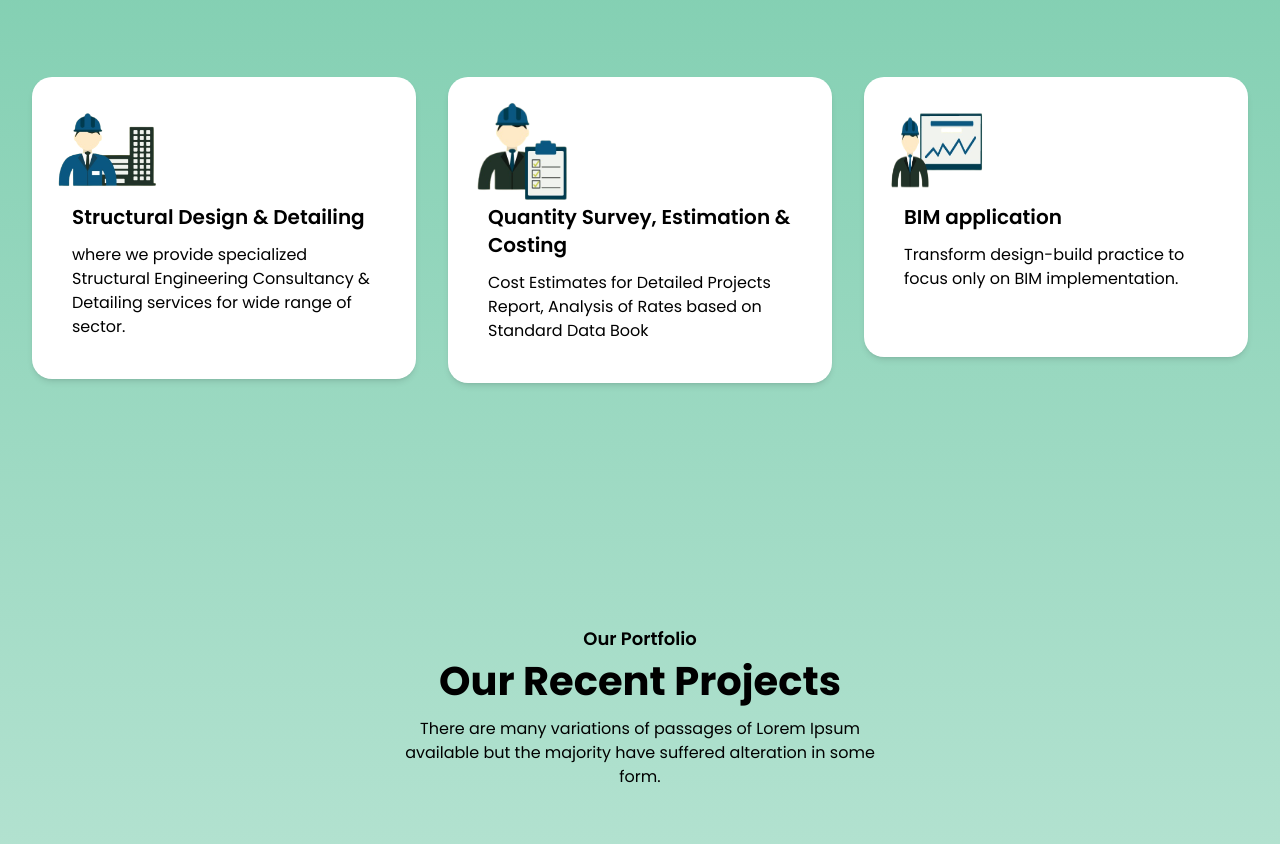
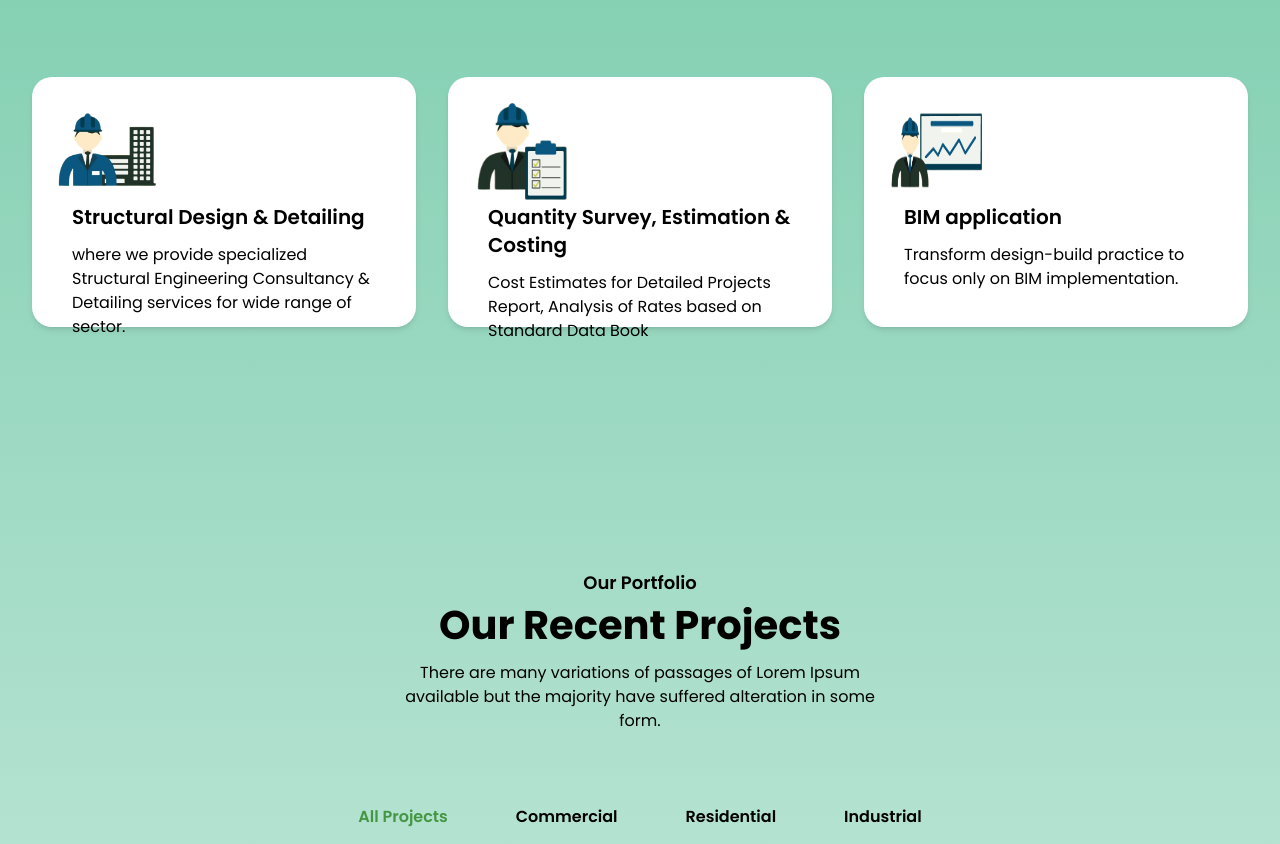
Before and after one commit to DTS-Tech-India/tectonic-engineering, a plain HTML site: page index.html in a window 1280 px wide. Shown: the part 1607-2451 px from the top of the page. Drawn offline with nearby package versions, Linux system fonts and the light colour scheme; files whose address does not match are found by name.

Commit message:
- update cards

```diff
--- a/index.html
+++ b/index.html
@@ -194,7 +194,7 @@
 
         <div class="mx-4 flex flex-wrap ">
           <div class="w-full px-4 md:w-1/2 lg:w-1/3" data-aos="flip-right" data-aos-duration="1500">
-            <div class="mb-8 rounded-[20px] bg-white p-10 shadow-md hover:shadow-lg md:px-7 xl:px-10">
+            <div class="mb-8 rounded-[20px] bg-white p-10 shadow-md  hover:shadow-lg md:px-7 xl:px-10 lg:h-[250px]" >
               <div class="bg-primary mb-4 flex h-[70px] w-[70px] items-center justify-center rounded-2xl">
 
                   <div class="service-icon">
@@ -210,7 +210,7 @@
             </div>
           </div>
           <div class="w-full px-4 md:w-1/2 lg:w-1/3" data-aos="flip-left" data-aos-duration="1500">
-            <div class="mb-8 rounded-[20px] bg-white p-10 shadow-md hover:shadow-lg md:px-7 xl:px-10">
+            <div class="mb-8 rounded-[20px] bg-white p-10 shadow-md  hover:shadow-lg md:px-7 xl:px-10 lg:h-[250px]">
               <div class="bg-primary mb-4 flex h-[70px] w-[70px] items-center justify-center rounded-2xl">
 
                 <div class="service-icon">
@@ -227,7 +227,7 @@
             </div>
           </div>
           <div class="w-full px-4 md:w-1/2 lg:w-1/3 " data-aos="flip-right" data-aos-duration="1500">
-            <div class="mb-8 rounded-[20px] bg-white p-10 shadow-md hover:shadow-lg md:px-7 xl:px-10 lg:h-[280px]">
+            <div class="mb-8 rounded-[20px] bg-white p-10 shadow-md  hover:shadow-lg md:px-7 xl:px-10 lg:h-[250px]">
               <div class="bg-primary mb-4 flex h-[70px] w-[70px] items-center justify-center rounded-2xl">
 
 
```
